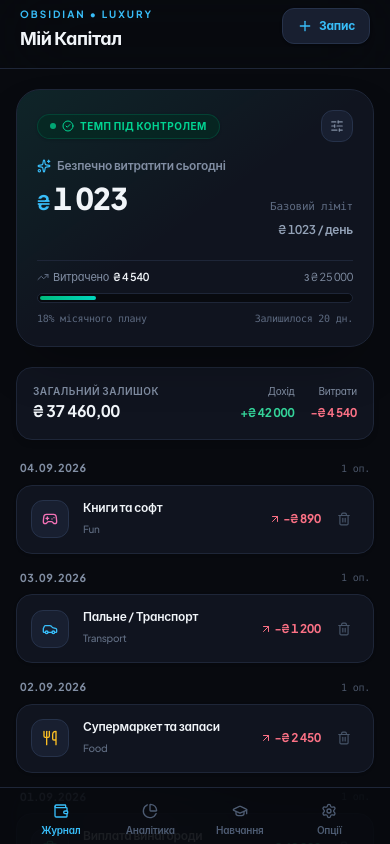
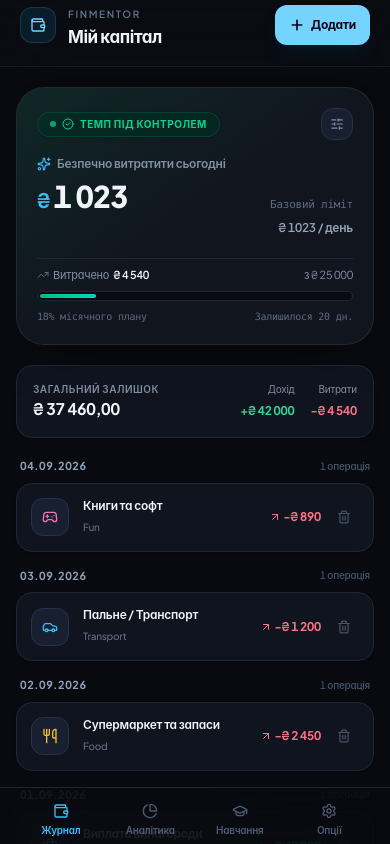
Before and after one commit to los-stack/fin-mentor, a React (Vite) app: page / in a window 390 px wide. Built offline with nearby package versions, Linux system fonts and the light colour scheme.

Commit message:
Refine FinMentor mobile dashboard design

```diff
--- a/src/App.tsx
+++ b/src/App.tsx
@@ -82,22 +82,26 @@ export default function App() {
   return (
     <div className="min-h-screen max-w-md mx-auto flex flex-col bg-[#080a0f] text-[#f1f5f9] relative">
       {/* Header */}
-      <header className="pt-safe px-5 py-4 flex items-center justify-between border-b border-[#1e2638] bg-[#080a0f]/80 backdrop-blur-2xl sticky top-0 z-10">
-        <div>
-          <span className="text-[10px] font-bold tracking-[0.2em] text-[#38bdf8] uppercase">
-            OBSIDIAN • LUXURY
-          </span>
-          <h1 className="text-lg font-bold tracking-tight text-[#f1f5f9]">Мій Капітал</h1>
+      <header className="pt-safe px-5 py-4 flex items-center justify-between border-b border-white/[0.06] bg-[#0a0d12]/90 backdrop-blur-2xl sticky top-0 z-10">
+        <div className="flex items-center gap-3">
+          <div className="h-9 w-9 rounded-xl bg-sky-400/10 border border-sky-300/15 flex items-center justify-center">
+            <Wallet className="w-4 h-4 text-sky-300" />
+          </div>
+          <div>
+            <span className="text-[10px] font-semibold tracking-[0.16em] text-slate-500 uppercase">FinMentor</span>
+            <h1 className="text-[17px] font-bold tracking-tight text-slate-100">Мій капітал</h1>
+          </div>
         </div>
         <button
           onClick={() => {
             haptic.light();
             setIsModalOpen(true);
           }}
-          className="h-9 px-3.5 rounded-xl bg-[#181f30] hover:bg-[#202940] border border-[#26324a] text-[#38bdf8] font-bold text-xs flex items-center gap-1.5 active:scale-95 transition-all shadow-sm"
+          aria-label="Додати операцію"
+          className="h-10 px-3.5 rounded-xl bg-sky-300 text-slate-950 font-bold text-xs flex items-center gap-1.5 active:scale-95 transition-all shadow-lg shadow-sky-950/30"
         >
-          <Plus className="w-4 h-4 text-[#38bdf8] stroke-2" />
-          <span>Запис</span>
+          <Plus className="w-4 h-4 stroke-[2.5]" />
+          <span>Додати</span>
         </button>
       </header>
 
--- a/src/components/AnalyticsView.tsx
+++ b/src/components/AnalyticsView.tsx
@@ -9,10 +9,8 @@ import {
 import type { Transaction, Category } from '../types';
 
 interface Props {
-  transactions: transactionsProps[];
+  transactions: Transaction[];
 }
-
-interface transactionsProps extends Transaction {}
 
 const CATEGORY_NAMES: Record<Category, string> = {
   food: 'Їжа та продукти',
--- a/src/components/SmartBudgetCard.tsx
+++ b/src/components/SmartBudgetCard.tsx
@@ -47,7 +47,7 @@ export const SmartBudgetCard: React.FC<Props> = ({ metrics, onUpdateLimit }) =>
   }[metrics.status];
 
   return (
-    <div className="relative rounded-3xl bg-[#10141f] border border-[#1e2638] p-5 shadow-2xl overflow-hidden transition-all">
+    <div className="relative rounded-[1.75rem] bg-[#11161e] border border-white/[0.08] p-5 shadow-2xl shadow-black/20 overflow-hidden transition-all">
       {/* Світловий градієнтний бекдроп */}
       <div className={`absolute inset-0 bg-linear-to-br ${statusConfig.glow} pointer-events-none`} />
 
--- a/src/components/TransactionList.tsx
+++ b/src/components/TransactionList.tsx
@@ -64,11 +64,11 @@ export const TransactionList: React.FC<Props> = ({ transactions, onDelete }) =>
         <div key={dateKey} className="space-y-2">
           {/* Дата-роздільник */}
           <div className="flex items-center justify-between px-1">
-            <span className="text-[11px] font-bold tracking-wider text-[#818ea3] uppercase">
+            <span className="text-[11px] font-bold tracking-wider text-slate-400 uppercase">
               {formatGroupDate(dateKey)}
             </span>
-            <span className="text-[10px] font-mono text-[#4a5568]">
-              {grouped[dateKey].length} оп.
+            <span className="text-[10px] font-medium text-slate-600">
+              {grouped[dateKey].length} {grouped[dateKey].length === 1 ? 'операція' : 'операції'}
             </span>
           </div>
 
--- a/src/index.css
+++ b/src/index.css
@@ -5,15 +5,14 @@
   letter-spacing: -0.015em;
   font-feature-settings: 'cv02', 'cv03', 'cv04', 'cv11', 'tnum';
 
-  --bg-app: #080a0f;
-  --bg-surface: #10141f;
-  --bg-surface-elevated: #181f30;
-  --border-subtle: #1e2638;
-  --border-focus: #2d3b57;
-
-  --accent-cyan: #38bdf8;
-  --accent-mint: #34d399;
-  --accent-rose: #fb7185;
+  --bg-app: #0a0d12;
+  --bg-surface: #11161e;
+  --bg-surface-elevated: #18212d;
+  --border-subtle: rgba(148, 163, 184, 0.12);
+  --border-focus: rgba(125, 211, 252, 0.45);
+  --accent-cyan: #7dd3fc;
+  --accent-mint: #6ee7b7;
+  --accent-rose: #fda4af;
 }
 
 .pt-safe {
```
